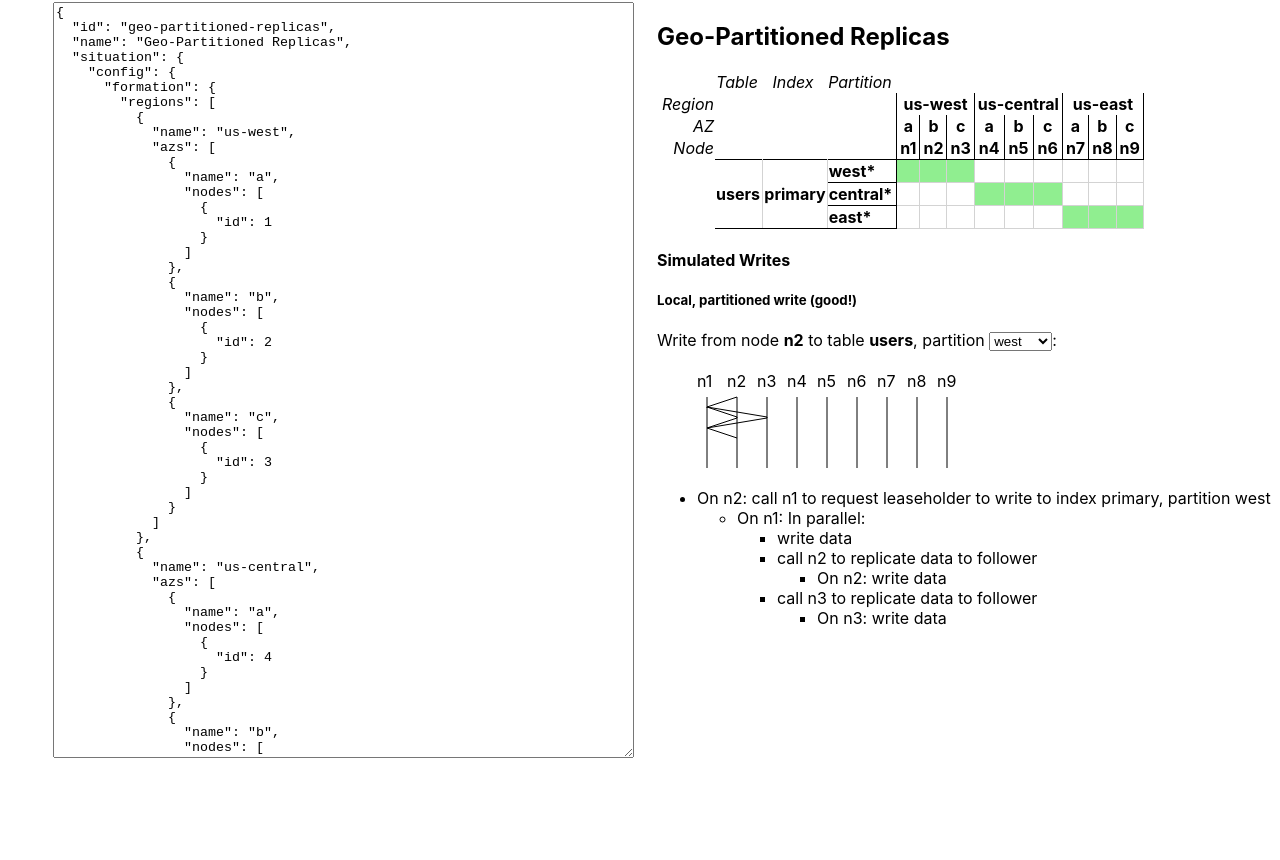
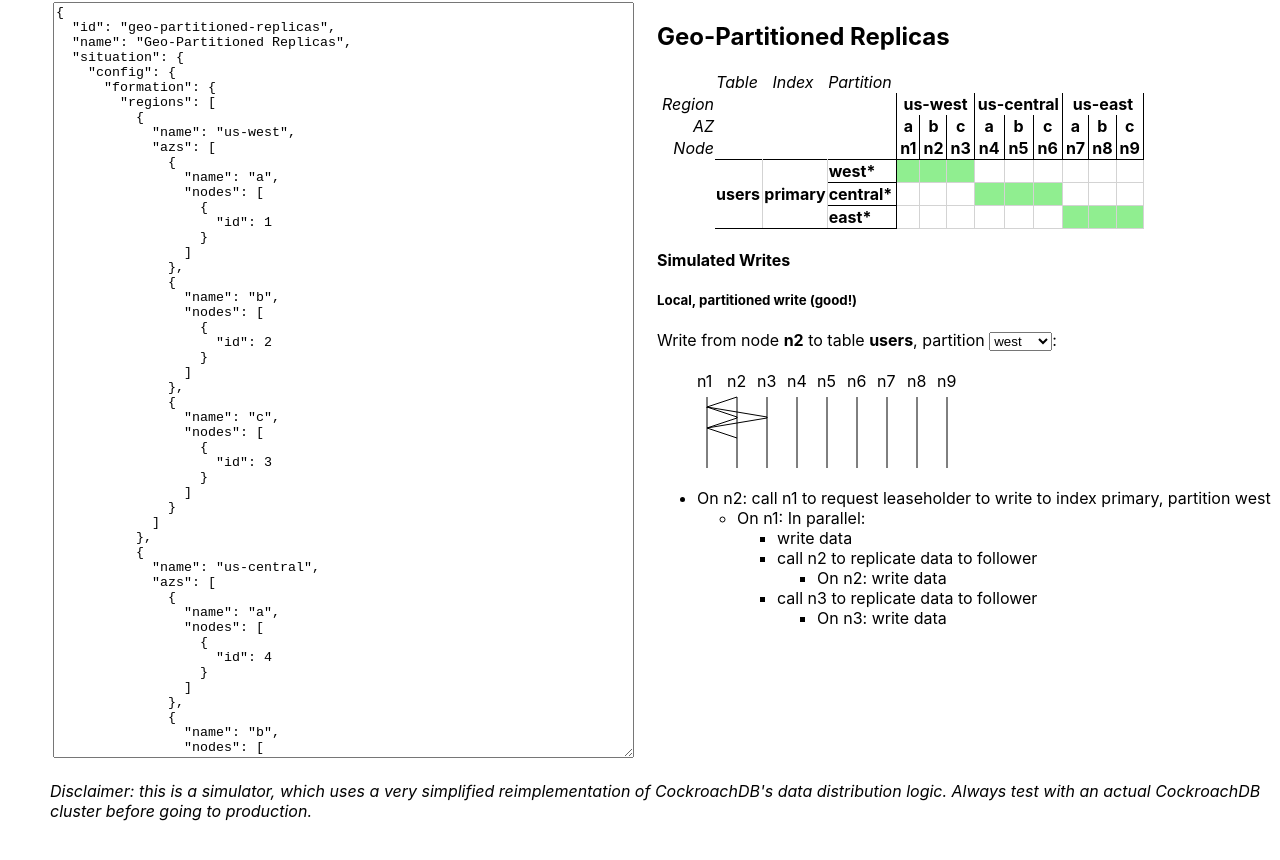
Before and after one commit to vilterp/crdb-config-explorer, a React (Create React App) app: page /playground in a window 1280 px wide. Shown: the part 192-1052 px from the top of the page. Before the commit the page ends 1007 px from the top, so only its background shows below. Built offline with nearby package versions, Linux system fonts and the light colour scheme.

Commit message:
add disclaimer

```diff
--- a/src/App.css
+++ b/src/App.css
@@ -1,6 +1,10 @@
 .container {
   margin-left: 50px;
   padding-bottom: 50px;
+}
+
+.disclaimer {
+  font-style: italic;
 }
 
 a {
--- a/src/App.tsx
+++ b/src/App.tsx
@@ -18,7 +18,7 @@ import { PlaygroundPage } from "./playground";
 
 function IndexPage() {
   return (
-    <div className="container">
+    <>
       <h1>Topology Patterns Illustration</h1>
       <p>
         An alternative illustration of the patterns documented here:{" "}
@@ -52,7 +52,11 @@ function IndexPage() {
       <h2>
         <Link to="/playground">Playground</Link>
       </h2>
-    </div>
+      <p>
+        Edit a pattern as JSON, so you can try out arbitrary patterns and
+        import/export.
+      </p>
+    </>
   );
 }
 
@@ -78,18 +82,19 @@ function PatternPage(props: { pattern: Pattern }) {
   const [pattern, setPattern] = useState(props.pattern);
 
   return (
-    <div className="container">
+    <>
       <p>
         <Link to="/">&lt; Patterns</Link>
       </p>
       <h1>{pattern.name}</h1>
       <PatternView pattern={pattern} setPattern={setPattern} />
-    </div>
+    </>
   );
 }
 
 function App() {
   return (
+    <div className="container">
       <Router>
         <Route path="/" component={IndexPage} exact />
         <Route path="/playground" component={PlaygroundPage} exact />
@@ -100,7 +105,13 @@ function App() {
             component={() => <PatternPage pattern={p} />}
           />
         ))}
+        <p className="disclaimer">
+          Disclaimer: this is a simulator, which uses a very simplified
+          reimplementation of CockroachDB's data distribution logic. Always test
+          with an actual CockroachDB cluster before going to production.
+        </p>
       </Router>
+    </div>
   );
 }
 
--- a/src/playground.tsx
+++ b/src/playground.tsx
@@ -14,7 +14,7 @@ export function PlaygroundPage() {
   );
 
   return (
-    <div className="container">
+    <>
       <p>
         <Link to="/">&lt; Patterns</Link>
       </p>
@@ -68,7 +68,7 @@ export function PlaygroundPage() {
           </tr>
         </tbody>
       </table>
-    </div>
+    </>
   );
 }
 
```
Lines whose indentation alone changed are shown as unchanged.
